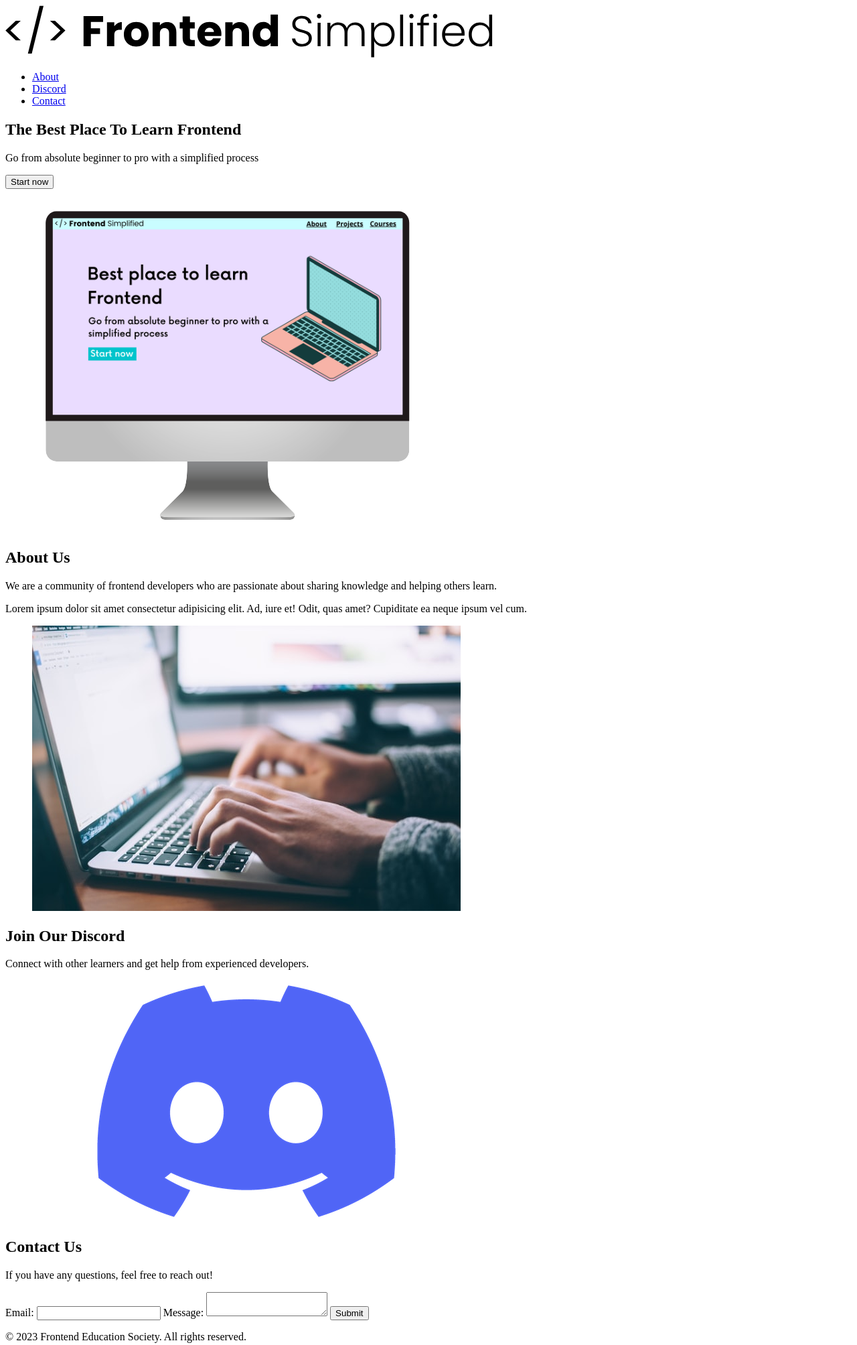
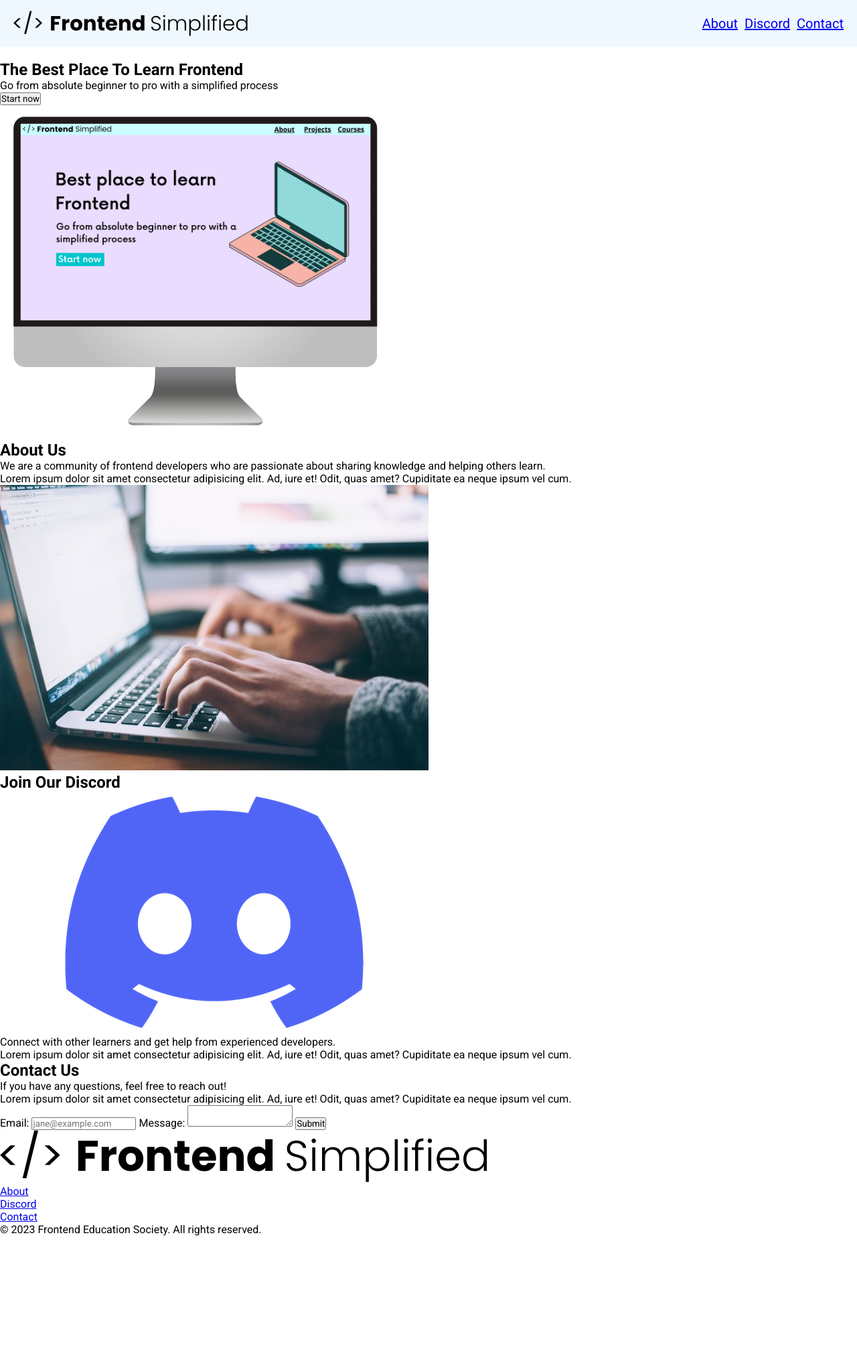
Before and after one commit to stephsesp/mini-project, a plain HTML site: page index.html in a window 1280 px wide. Shown: the top 2008 px of the page at 67% size. After the commit the page ends 1845 px from the top, so only its background shows below. Drawn offline with Linux system fonts and the light colour scheme.

Commit message:
completed html, began CSS

```diff
--- a/index.html
+++ b/index.html
@@ -1,16 +1,19 @@
 <!DOCTYPE html>
 <html lang="en">
   <head>
-    <meta charset="UTF-8">
-    <meta name="viewport" content="width=device-width, initial-scale=1.0">
+    <meta charset="UTF-8" />
+    <meta name="viewport" content="width=device-width, initial-scale=1.0" />
     <title>Document</title>
-    <link rel="stylesheet" href="stylesheet.css">
+    <link rel="stylesheet" href="./style.css" />
+    <link rel="preconnect" href="https://fonts.googleapis.com">
+    <link rel="preconnect" href="https://fonts.gstatic.com" crossorigin>
+<link href="https://fonts.googleapis.com/css2?family=Roboto:ital,wght@0,100..900;1,100..900&display=swap" rel="stylesheet">
   </head>
   <body>
     <section>
       <nav>
-        <img src="./HTML Practise Assets/FES.svg" alt="FES Logo">
-        <ul>
+        <img class="logo" src="./HTML Practise Assets/FES.svg" alt="FES Logo" />
+        <ul class="nav-links">
           <li><a href="#about">About</a></li>
           <li><a href="#discord">Discord</a></li>
           <li><a href="#contact">Contact</a></li>
@@ -21,7 +24,7 @@
         <p>Go from absolute beginner to pro with a simplified process</p>
         <button>Start now</button>
         <figure>
-            <img src="./HTML Practise Assets/laptop.png" alt="image of laptop">
+          <img src="./HTML Practise Assets/laptop.png" alt="image of laptop" />
         </figure>
       </header>
     </section>
@@ -29,27 +32,59 @@
       <section id="about">
         <h2>About Us</h2>
         <div>
-            <p>We are a community of frontend developers who are passionate about sharing knowledge and helping others learn.</p>
-            <p> Lorem ipsum dolor sit amet consectetur adipisicing elit. Ad, iure et! Odit, quas amet? Cupiditate ea neque ipsum vel cum.</p>
+          <p>
+            We are a community of frontend developers who are passionate about
+            sharing knowledge and helping others learn.
+          </p>
+          <p>
+            Lorem ipsum dolor sit amet consectetur adipisicing elit. Ad, iure
+            et! Odit, quas amet? Cupiditate ea neque ipsum vel cum.
+          </p>
         </div>
         <figure>
-                <img src="./HTML Practise Assets/about.jpg" alt="image of a person coding">
+          <img
+            src="./HTML Practise Assets/about.jpg"
+            alt="image of a person coding"
+          />
         </figure>
-
       </section>
       <section id="discord">
         <h2>Join Our Discord</h2>
-            <p>Connect with other learners and get help from experienced developers.</p>
         <figure>
-                <img src="./HTML Practise Assets/discord.png" alt="image of discord logo">
+          <img
+            src="./HTML Practise Assets/discord.png"
+            alt="image of discord logo"
+          />
         </figure>
+        <div>
+          <p>
+            Connect with other learners and get help from experienced
+            developers.
+          </p>
+          <p>
+            Lorem ipsum dolor sit amet consectetur adipisicing elit. Ad, iure
+            et! Odit, quas amet? Cupiditate ea neque ipsum vel cum.
+          </p>
+        </div>
       </section>
       <section id="contact">
         <h2>Contact Us</h2>
+        <div>
           <p>If you have any questions, feel free to reach out!</p>
-            <form>
+          <p>
+            Lorem ipsum dolor sit amet consectetur adipisicing elit. Ad, iure
+            et! Odit, quas amet? Cupiditate ea neque ipsum vel cum.
+          </p>
+        </div>
+        <form action="">
           <label for="email">Email:</label>
-                <input type="email" id="email" name="email" required>
+          <input
+            type="email"
+            placeholder="jane@example.com"
+            id="email"
+            name="email"
+            required
+          />
           <label for="message">Message:</label>
           <textarea id="message" name="message" required></textarea>
           <button type="submit">Submit</button>
@@ -57,12 +92,15 @@
       </section>
     </main>
     <footer>
-        <p>&copy; 2023 Frontend Education Society. All rights reserved.</p>
-        <ul>
+      <img src="./HTML Practise Assets/FES.svg" alt="FES Logo" />
+      <ul class="footer-links">
         <li><a href="#about">About</a></li>
         <li><a href="#discord">Discord</a></li>
         <li><a href="#contact">Contact</a></li>
       </ul>
+      <div>
+        <p>&copy; 2023 Frontend Education Society. All rights reserved.</p>
+      </div>
     </footer>
   </body>
 </html>
--- /dev/null
+++ b/style.css
@@ -0,0 +1,32 @@
+* {
+    margin: 0;
+    padding: 0;
+    box-sizing: border-box;
+    font-family: "Roboto", sans-serif;
+}
+nav {
+    display: flex;
+    justify-content: space-between;
+    background-color:aliceblue;
+    height: 70px;
+    margin-bottom: 20px;;
+
+}
+
+.logo {
+    width:350px;
+    height:70px;
+    margin-left: 20px;
+}
+
+.nav-links {
+    list-style: none;
+    display: flex;
+    justify-content: space-between;
+    align-items: center;
+    margin-right: 20px;
+    font-size: 20px;
+    gap: 10px;
+    color: black;
+    text-decoration: none;
+}
--- a/stylesheet.css
+++ /dev/null
@@ -1,11 +0,0 @@
-.nav {
-    display: flex;
-    justify-content: space-between;
-    background-color:aliceblue
-
-}
-
-.img {
-    width:50px;
-    height:50px;
-}
```
Lines whose indentation alone changed are shown as unchanged.
